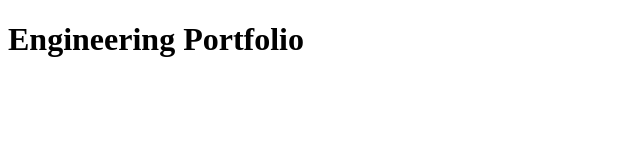
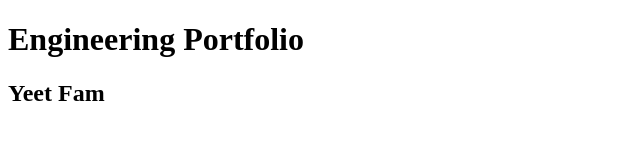
Before and after one commit to Iah1434/Engineering-Portfolio, a plain HTML site: page index.html in a window 1280 px wide. Shown: the whole page, without its empty margins (0-640 px from the left). Drawn offline with Linux system fonts and the light colour scheme.

Commit message:
Update index.html

```diff
--- a/index.html
+++ b/index.html
@@ -6,5 +6,6 @@
   </head>
   <body>
     <h1>Engineering Portfolio</h1>
+    <h2>Yeet Fam</h2>
   </body>
 </html>
```
